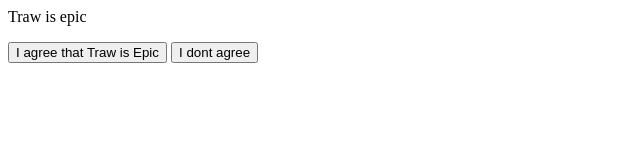
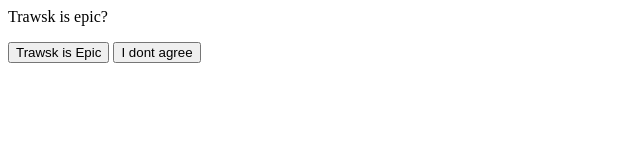
Before and after one commit to TrawCC/Traw, a plain HTML site: page index.html in a window 1280 px wide. Shown: the whole page, without its empty margins (0-640 px from the left). Drawn offline with Linux system fonts and the light colour scheme.

Commit message:
Update index.html

```diff
--- a/index.html
+++ b/index.html
@@ -1,6 +1,6 @@
-<title>Hello, World! -Traw is Epic</title>
-<p>Traw is epic</p>
+<title>Trawsk is Epic</title>
+<p>Trawsk is epic?</p>
 
-<button type="button" onclick="alert('Thanks mate ;)')">I agree that Traw is Epic</button>
+<button type="button" onclick="alert('Thanks mate ;)')">Trawsk is Epic</button>
 
 <button type="button" onclick="alert('Mad cuz bad')">I dont agree</button>
```
